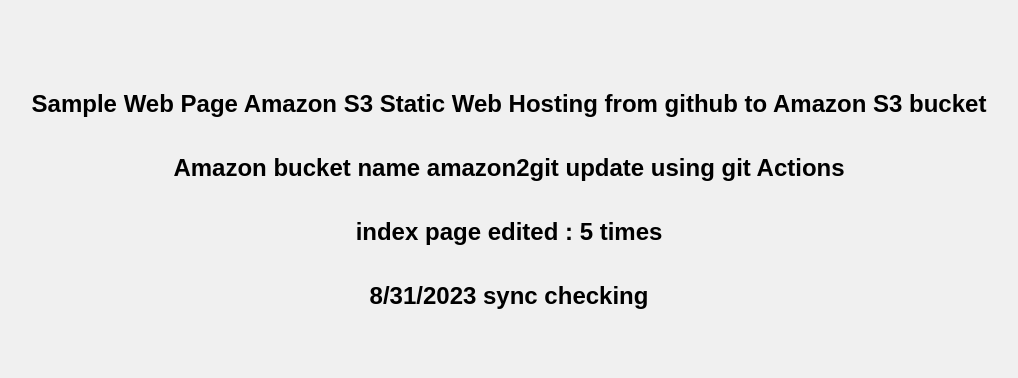
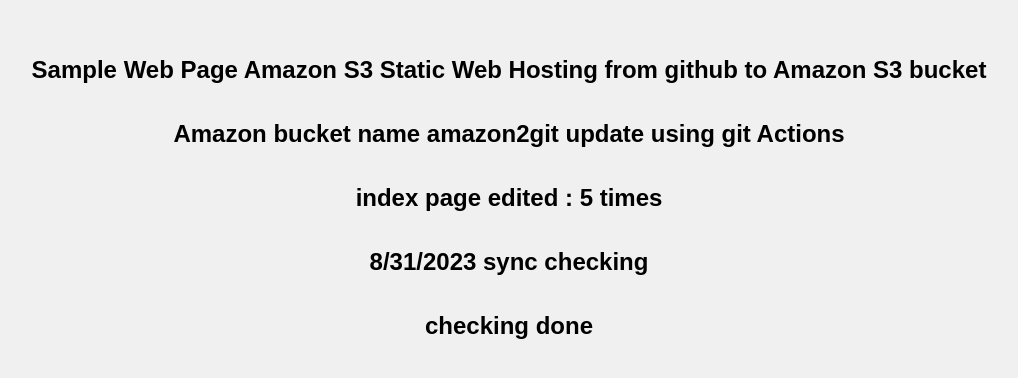
Before and after one commit to SandaruwanS/amazon2git, a plain HTML site: page index.html in a window 1280 px wide. Shown: the part 202-580 px from the top of the page, without its empty margins (131-1149 px from the left). Drawn offline with Linux system fonts and the light colour scheme.

Commit message:
checking done

```diff
--- a/index.html
+++ b/index.html
@@ -33,5 +33,6 @@
   <h1 class="title">Amazon bucket name amazon2git update using git Actions</h1>
   <h1 class="title">index page edited : 5 times</h1>
   <h1 class="title">8/31/2023 sync checking</h1>
+  <h2 class="title">checking done</h2>
 </body>
 </html>
```
